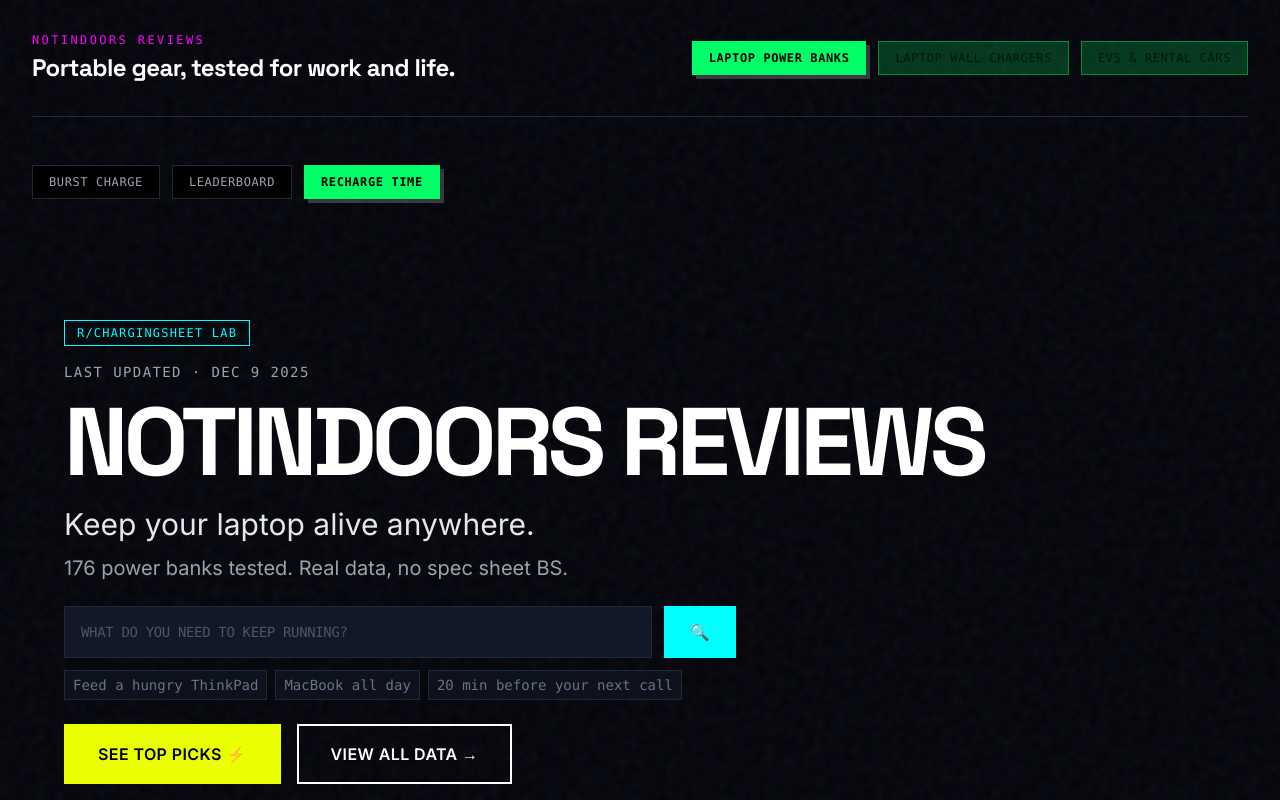
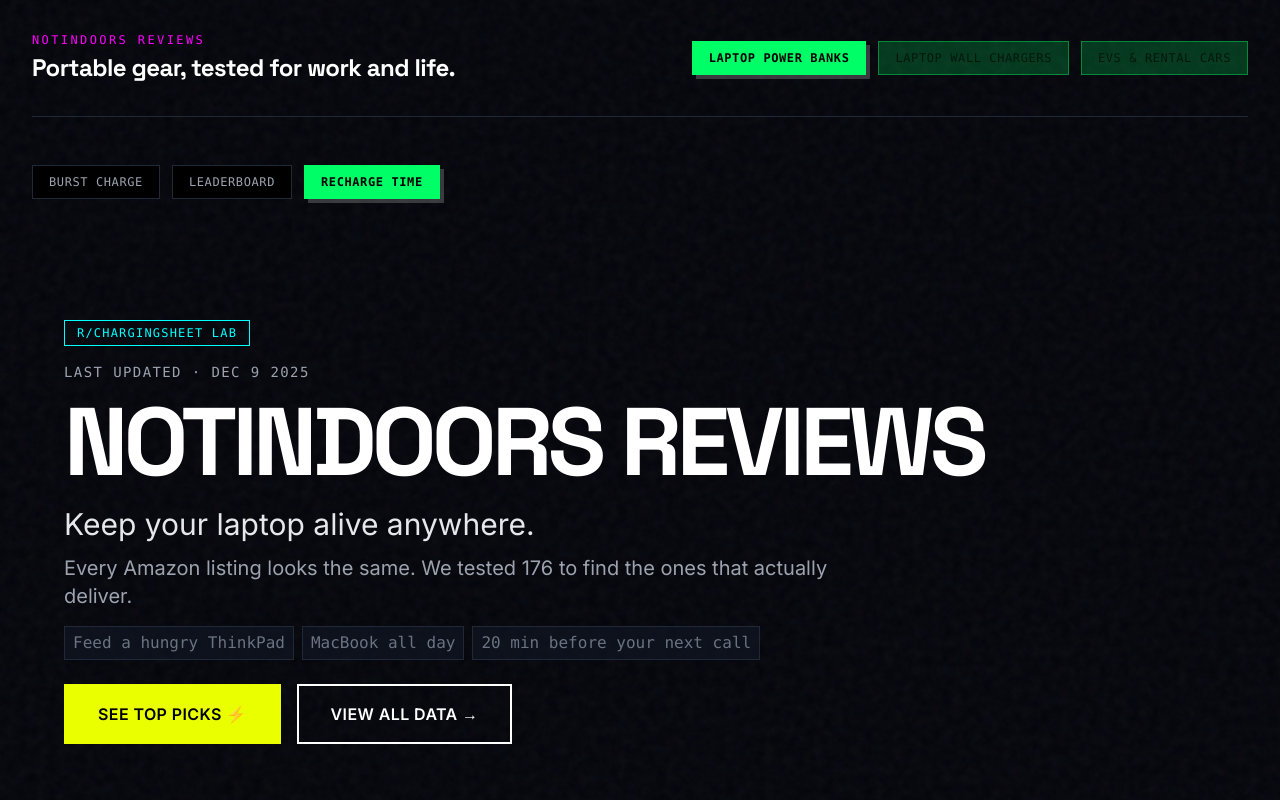
Before and after one commit to ayim/notindoors, a React (Vite) app: page / in a window 1280 px wide. Shown: the top 800 px of the page. Built offline with nearby package versions, Linux system fonts and the light colour scheme.

Commit message:
content: replace power bank hero messaging

```diff
--- a/src/App.jsx
+++ b/src/App.jsx
@@ -32,29 +32,14 @@ function HomePage() {
         <p className="text-2xl md:text-3xl text-gray-200 font-light leading-tight mb-3">
           Keep your laptop alive anywhere.
         </p>
-        <p className="text-lg md:text-xl text-gray-400 font-light leading-tight mb-6 max-w-3xl">
-          176 power banks tested. Real data, no spec sheet BS.
+        <p className="text-lg md:text-xl text-gray-400 font-light leading-tight mb-4 max-w-3xl">
+          Every Amazon listing looks the same. We tested 176 to find the ones that actually deliver.
         </p>
-        <form className="w-full max-w-2xl mb-6 flex flex-col gap-3">
-          <div className="flex flex-col md:flex-row gap-3">
-            <input
-              type="text"
-              placeholder="What do you need to keep running?"
-              className="flex-1 px-4 py-3 bg-gray-900 border border-gray-800 text-white placeholder-gray-600 focus:outline-none focus:border-neon-cyan font-mono text-sm uppercase tracking-tight"
-            />
-            <button
-              type="button"
-              className="px-6 py-3 bg-neon-cyan text-black font-bold uppercase tracking-wide border-2 border-neon-cyan hover:bg-transparent hover:text-neon-cyan hover:shadow-[4px_4px_0px_0px_#00FFFF] transition-all"
-            >
-              🔍
-            </button>
-          </div>
-          <div className="text-gray-500 text-sm font-mono flex flex-wrap gap-2">
-            <span className="px-2 py-1 border border-gray-800 bg-gray-900/60">Feed a hungry ThinkPad</span>
-            <span className="px-2 py-1 border border-gray-800 bg-gray-900/60">MacBook all day</span>
-            <span className="px-2 py-1 border border-gray-800 bg-gray-900/60">20 min before your next call</span>
-          </div>
-        </form>
+        <p className="text-sm md:text-base text-gray-500 font-mono flex flex-wrap gap-2 mb-6">
+          <span className="px-2 py-1 border border-gray-800 bg-gray-900/60">Feed a hungry ThinkPad</span>
+          <span className="px-2 py-1 border border-gray-800 bg-gray-900/60">MacBook all day</span>
+          <span className="px-2 py-1 border border-gray-800 bg-gray-900/60">20 min before your next call</span>
+        </p>
         <div className="flex flex-wrap gap-4">
           <Link to="/products" className="inline-flex items-center justify-center px-8 py-4 bg-neon-yellow text-black font-bold uppercase tracking-wide border-2 border-neon-yellow hover:bg-transparent hover:text-neon-yellow hover:shadow-[4px_4px_0px_0px_#EAFF00] transition-all transform hover:-translate-y-1">
             See Top Picks ⚡
```
